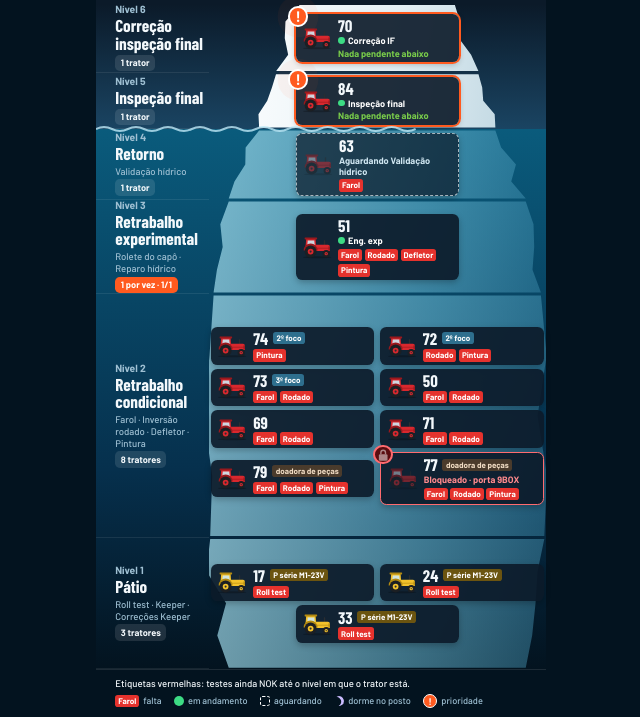
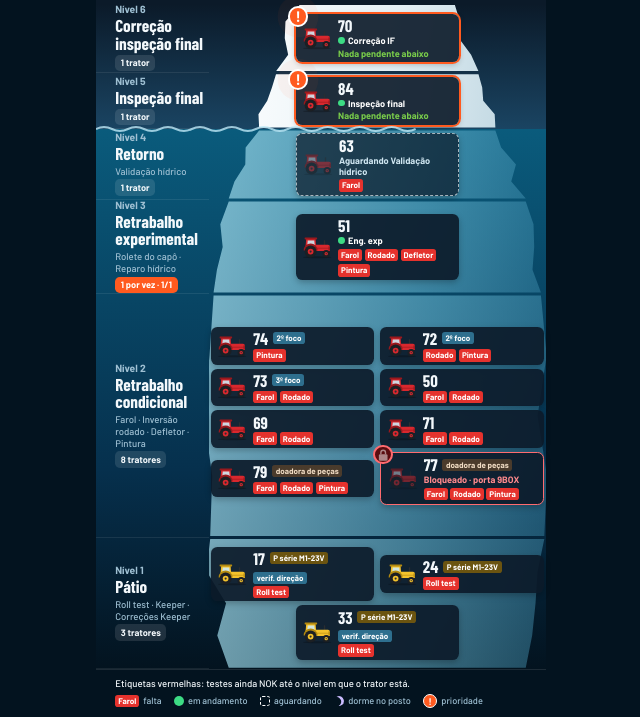
Before and after one commit to MatheusHarvey/iceberg-tratores, a plain HTML site: page index.html in a window 1280 px wide. Shown: the part 83-800 px from the top of the page, without its empty margins (319-959 px from the left). Drawn offline with nearby package versions, Linux system fonts and the light colour scheme; a web font is replaced by a local one.

Commit message:
Add files via upload

```diff
--- a/index.html
+++ b/index.html
@@ -143,9 +143,9 @@ const TRATORES = [
   {n:"71", c:"r", lv:2, st:"",                   f:"OOONNOONNNNN"},
   {n:"79", c:"r", lv:2, st:"", doa:true,         f:"OOONNONNNNNN"},
   {n:"77", c:"r", lv:2, st:"bloqueado", doa:true, f:"OOONNONNNNNN", tag:"porta 9BOX"},
-  {n:"17", c:"y", lv:1, st:"", tag:"P série M1-23V", f:"NO_OO-NO-NNN"},
+  {n:"17", c:"y", lv:1, st:"", tag:"P série M1-23V", tag2:"verif. direção", f:"NO_OO-NO-NNN"},
   {n:"24", c:"y", lv:1, st:"", tag:"P série M1-23V", f:"NO_OO-NO-NNN"},
-  {n:"33", c:"y", lv:1, st:"", tag:"P série M1-23V", f:"NO_OO-NO-NNN"}
+  {n:"33", c:"y", lv:1, st:"", tag:"P série M1-23V", tag2:"verif. direção", f:"NO_OO-NO-NNN"}
 ];
 /* ETAPAS do botão. Cada etapa traz só o que muda em relação à anterior; "ordem" = sequência da animação.
    st "dorme" = termina o dia parado nesse posto (o teste do posto fica como ONGOING "G") */
@@ -155,13 +155,14 @@ const ETAPAS = [
     "84": {ordem:1, lv:6, st:"dorme", f:"OOOOOOOOOOOG"},
     "63": {ordem:2, lv:5, st:"dorme", f:"OOONOOOOOOGN"},
     "51": {ordem:3, lv:4, st:"dorme", f:"OOONNNNOOGNN"},
-    "72": {ordem:4, lv:3, st:"dorme", foco:null, f:"OOOONOOGGNNN"},
-    "74": {ordem:5, prox:"próxima no exp."}
+    "73": {ordem:4, lv:3, st:"dorme", foco:null, f:"OOONNOOGGNNN"},
+    "24": {ordem:5, prox:"próxima no exp."}
   }},
   {titulo:"Previsto para 25/11", botao:"↺ Voltar para hoje", mud:{
-    "72": {ordem:1, lv:4, st:"aguardando", f:"OOOONOOOONNN"},
-    "74": {ordem:2, lv:3, st:"dorme", foco:null, prox:null, f:"OOOOOONOGNNN"},
-    "73": {ordem:3, prox:"próxima no exp."}
+    "73": {ordem:1, lv:4, st:"aguardando", f:"OOONNOOOONNN"},
+    "24": {ordem:2, lv:3, st:"dorme", prox:null, f:"NO_OO-NOGNNN"},
+    "17": {ordem:3, prox:"foco em seguida"},
+    "33": {ordem:4, prox:"foco em seguida"}
   }}
 ];
 const NIVEIS = {
@@ -225,6 +226,7 @@ const card = t => {
   if (t.foco) b.push(`<span class="badge">${esc(t.foco)}</span>`);
   if (t.doa) b.push('<span class="badge dn">doadora de peças</span>');
   if (t.tag && t.st !== "bloqueado") b.push(`<span class="badge ${t.c === "y" ? "y" : ""}">${esc(t.tag)}</span>`);
+  if (t.tag2) b.push(`<span class="badge">${esc(t.tag2)}</span>`);
   const chips = r.falta.length
     ? `<div class="chips">${r.falta.map(n => `<span class="ch">${esc(n)}</span>`).join("")}</div>`
     : `<span class="st ok">Nada pendente abaixo</span>`;
```
